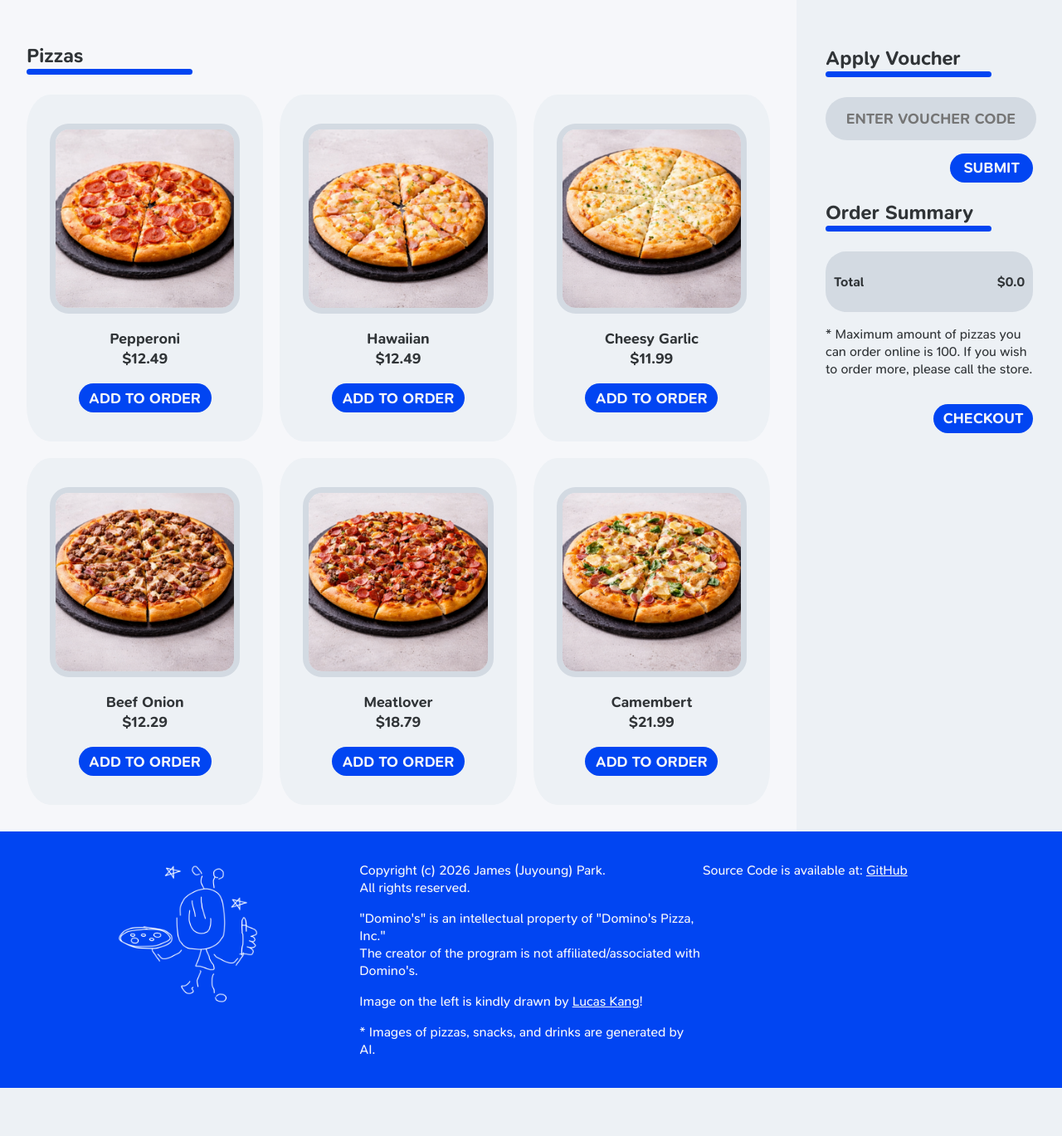
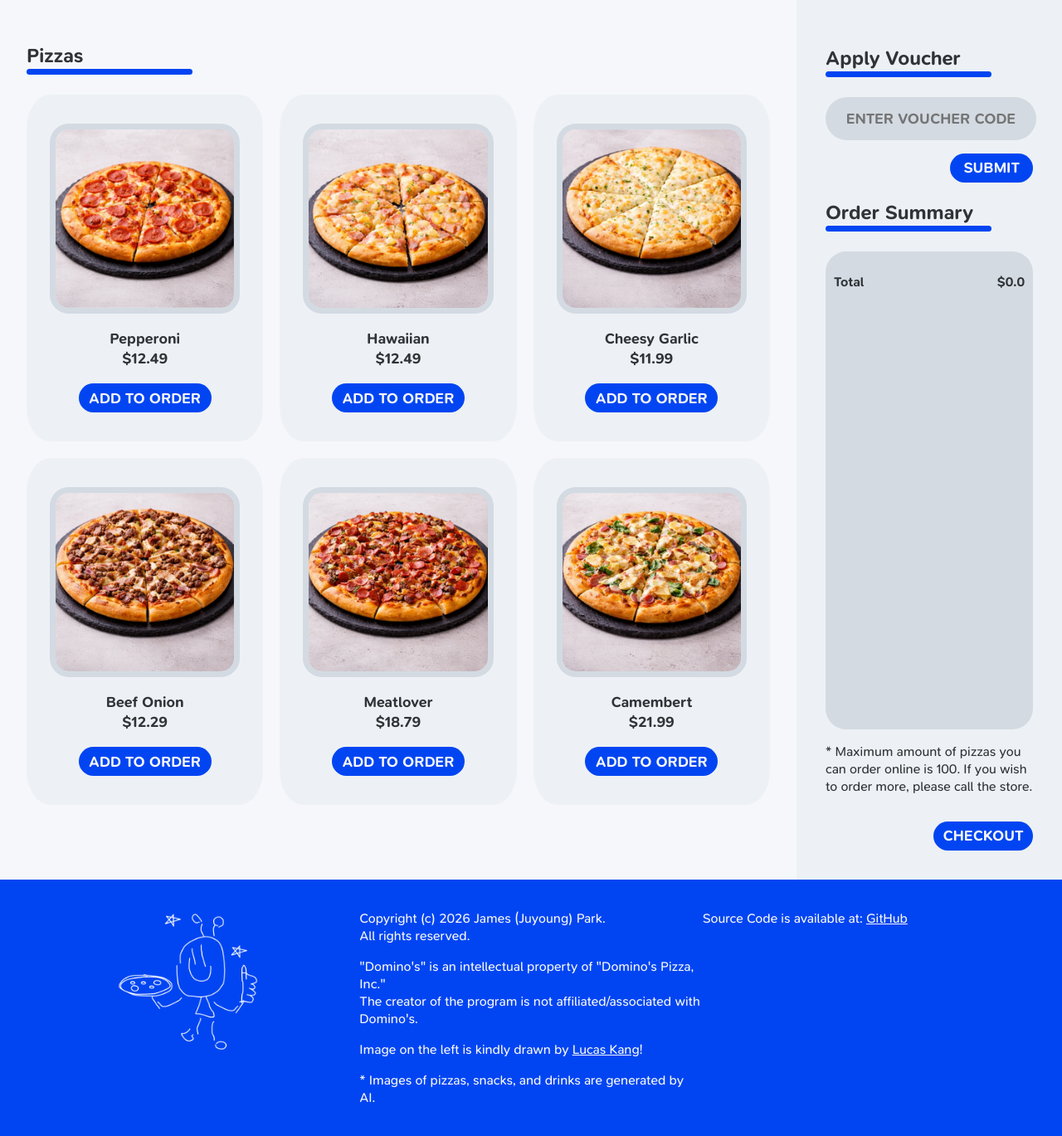
Before and after one commit to sleepywndud/pizza, a Flask app: page / in a window 1280 px wide; the page is wider, and only the part inside the window is pictured. Shown: the part 72-1441 px from the top of that part at 83% size. Before the commit the page ends 1383 px from the top of that part, so only its background shows below. Run offline with Flask 3, Linux system fonts and the light colour scheme; data comes from the database, SQL or seed files in the repository; both versions use the stored data as it was after the commit; data that the repository does not hold is empty.

Commit message:
feat(order): make cart section scrollable
(TRIAL #1 - Wenbo Yuan)
This feature makes the cart section scrollable vertically.

```diff
--- a/static/css/main.css
+++ b/static/css/main.css
@@ -37,15 +37,11 @@ h2 {
 
 /* (navbar) https://github.com/sleepywndud/Te-Puia used */
 .navbar {
-	/* ensures the navbar is on top of other elements */
+	/* ensures the navbar is on top of other elements by putting a massive number */
 	z-index: 999999999999;
-
-	top: 0;
-	left: 0;
 
 	width: 100%;
 	background-color: var(--accent-main);
-	opacity: 100%;
 	display: flex;
 	align-items: center;
 	padding: 1.4rem;
@@ -203,6 +199,9 @@ form button[name='voucher_code'] {
 	display: flex;
 	flex-direction: column;
 	font-weight: bold;
+	overflow-x: hidden;
+	overflow-y: auto;
+	height: 36rem;
 }
 
 input[type='number'] {
```
Also changed, not shown: order.db.
